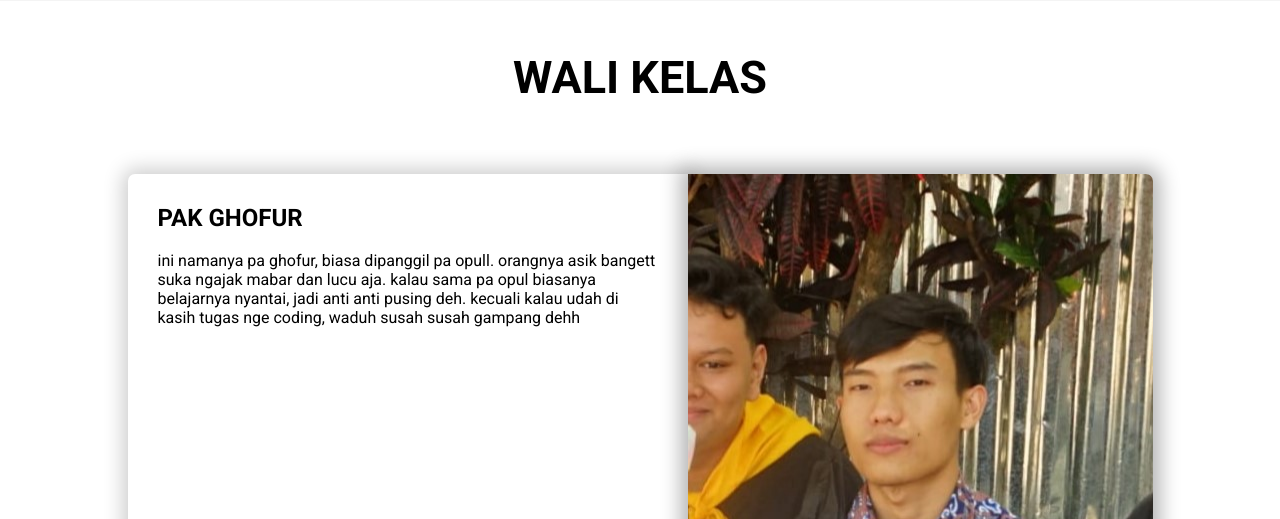
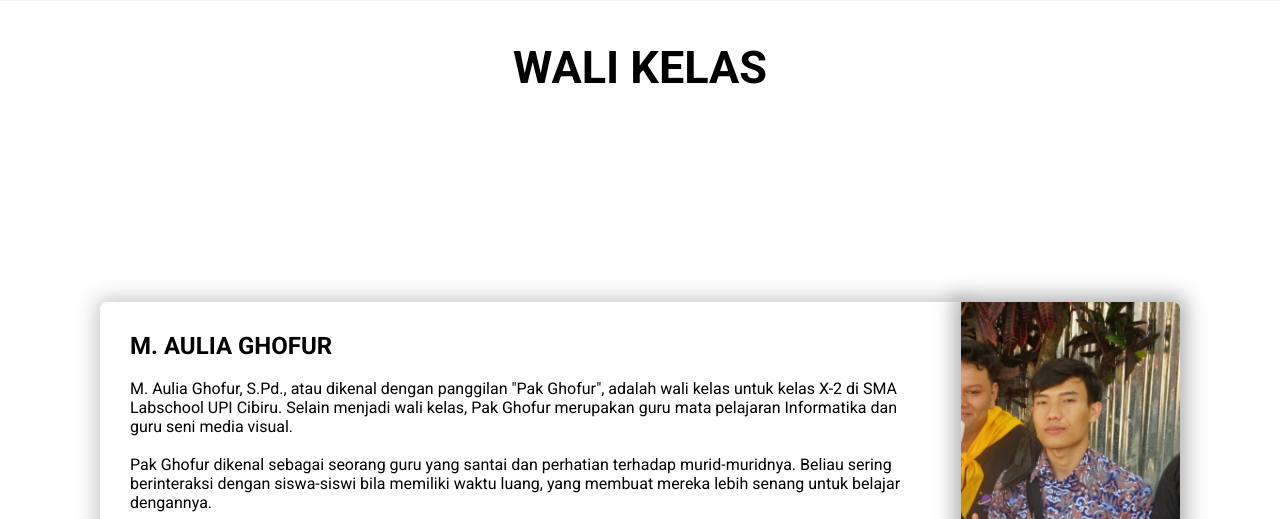
Before and after one commit to paujiaj/Percobaan-html, a plain HTML site: page index.html in a window 1280 px wide. Shown: the part 1739-2258 px from the top of the page. Drawn offline with Linux system fonts and the light colour scheme.

Commit message:
Add files via upload

```diff
--- a/index.html
+++ b/index.html
@@ -32,7 +32,7 @@
     <div class="text-box">
         <img src="img/reseptwo.jpg"></a>
         <h1>X-2</h1>
-        <p>Part of SMA Labschool UPI</p>
+        <p>Part of SMA Labschool UPI Cibiru</p>
         <!--<button onclick="ToggleTheme()" class="hero-btn">Dark Mode</button>-->
     </div>
 </header>
@@ -266,10 +266,16 @@
     </div>
     <div class="walikelas-box">
         <div class="walikelas">
-            <h1>PAK GHOFUR</h1>
+            <h1>M. AULIA GHOFUR</h1>
             <br>
             <div class="walikelas-bio">
-                <p>ini namanya pa ghofur, biasa dipanggil pa opull. orangnya asik bangett suka ngajak mabar dan lucu aja. kalau sama pa opul biasanya belajarnya nyantai, jadi anti anti pusing deh. kecuali kalau udah di kasih tugas nge coding, waduh susah susah gampang dehh</p>
+                <p>M. Aulia Ghofur, S.Pd., atau dikenal dengan panggilan "Pak Ghofur", adalah wali kelas untuk kelas X-2 di
+                    SMA Labschool UPI Cibiru. Selain menjadi wali kelas, Pak Ghofur merupakan guru mata pelajaran Informatika
+                    dan guru seni media visual.
+                    <br> <br> Pak Ghofur dikenal sebagai seorang guru yang santai dan perhatian terhadap murid-muridnya.
+                    Beliau sering berinteraksi dengan siswa-siswi bila memiliki waktu luang, yang membuat mereka lebih senang
+                     untuk belajar dengannya.
+                   </p>
             </div>
             <div class="med-link">
                 <div class="med-link-box">
@@ -280,6 +286,7 @@
         <div class="walikelas-img">
             <img src="img/pa opul.jpg">
         </div>
+    </div>
 </section>
 
 <!----foto----->
--- a/style.css
+++ b/style.css
@@ -388,12 +388,14 @@ nav .fi{
 /*-----walikelas-----*/
 #walikelas{
     background: #ffffff;
-    padding: 30px 0;
     min-height: 100vh;
+    display: flex;
+    flex-direction: column;
 }
 .title{
     position: relative;
     text-align: center;
+    margin: 20px;
     .title-box{
         padding: 20px;
         font-size: 30px;
@@ -402,15 +404,13 @@ nav .fi{
 .walikelas-box{
     display: flex;
     justify-content: center;
-    padding: 50px 100px;
-    flex-wrap: wrap;
+    padding: 0px 100px;
     margin: auto;
 }
 .walikelas{
     color: #000000;
     background: #fff;
     position: relative;
-    flex-basis: 500px;
     padding: 30px;
     border-radius: 7px 0 0 7px;
     box-shadow: 0 0 20px 5px rgba(0, 0, 0, 0.2);
@@ -452,6 +452,7 @@ nav .fi{
     .walikelas-box{
         margin: 0;
         padding: 20px;
+        flex-wrap: wrap;
     }
     .walikelas h1{
         font-size: 25px;
```
Also changed, not shown: note.txt.
